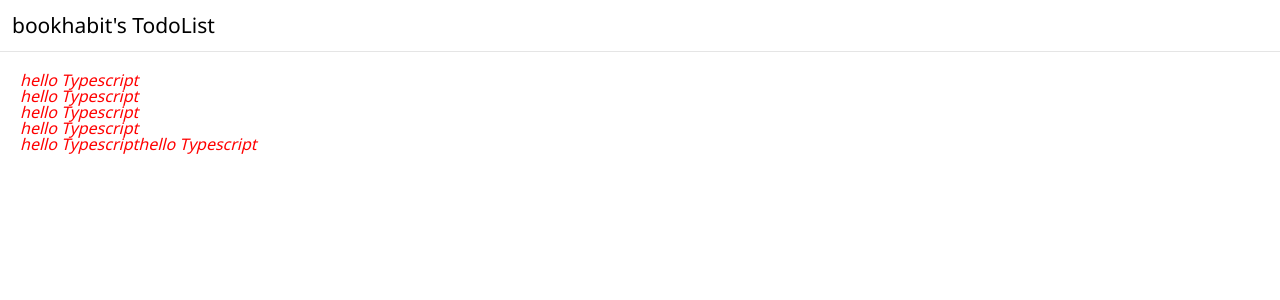
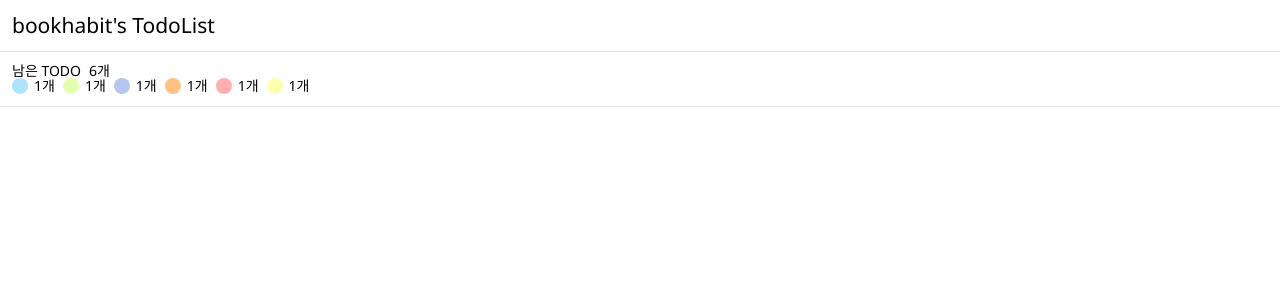
Before and after one commit to bookhabit/Next-Todo-List, a Next.js app: page / in a window 1280 px wide. Shown: the top 300 px of the page. Built offline with nearby package versions, Linux system fonts and the light colour scheme.

Commit message:
투두리스트 헤더 색상지정과  스타일링

```diff
--- /dev/null
+++ b/components/TodoList.tsx
@@ -0,0 +1,148 @@
+import React,{useMemo,useCallback} from 'react';
+import styled from 'styled-components';
+import palette from '../styles/palette';
+import { TodoType } from '../types/todo';
+
+const Container = styled.div`
+    width:100%;
+
+    .todo-list-header{
+        padding:12px;
+        border-bottom:1px solid ${palette.gray}
+
+    }
+    .todo-list-last-todo{
+        font-size:14px;
+        span{
+            margin-left:8px;
+        }
+    }
+    // 투두 색상개수 가지고 스타일링
+    .todo-list-header-colors{
+        display:flex;
+        .todo-list-header-color-num{
+            display:flex;
+            margin-right:8px;
+            p{
+                font-size:14px;
+                line-height:16px;
+                margin:0;
+                margin-left:6px;
+            }
+            .todo-list-header-round-color{
+                width:16px;
+                height:16px;
+                border-radius:50%;
+            }
+        }
+    }
+    .bg-blue {
+        background-color: ${palette.blue};
+    }
+    .bg-green {
+        background-color: ${palette.green};
+    }
+    .bg-navy {
+        background-color: ${palette.navy};
+    }
+    .bg-orange {
+        background-color: ${palette.orange};
+    }
+    .bg-red {
+        background-color: ${palette.red};
+    }
+    .bg-yellow {
+        background-color: ${palette.yellow};
+    }
+
+
+
+`
+
+//* TodoList의 props의 타입 지정
+interface Iprops{
+    todos:TodoType[];
+}
+
+//* 객체의 문자열 인덱스 사용을 위한 타입
+type ObjectIndexType = {
+    [key:string]:number|undefined;
+}
+
+const TodoList:React.FC<Iprops> = ({todos}) => {
+    // 색깔 객체 구하기1
+    const getTodoColorNums = useCallback(()=>{
+        let red = 0;
+        let orange = 0;
+        let yellow = 0;
+        let green = 0;
+        let blue = 0;
+        let navy = 0;
+        todos.forEach((todo)=>{
+            switch(todo.color){
+                case "red":
+                    red+=1;
+                    break;
+                case "orange":
+                    orange+=1;
+                    break;
+                case "yellow":
+                    yellow+=1;
+                    break;
+                case "green":
+                    green+=1;
+                    break;
+                case "blue":
+                    blue+=1;
+                    break;
+                case "green":
+                    green+=1;
+                    break;
+                case "navy":
+                    navy+=1;
+                    break;
+            }
+        })
+        return {
+            red,orange,yellow,green,blue,navy
+        }
+    },[todos])
+    // const todoColorNums = useMemo(getTodoColorNums,[todos])
+
+  //* 색깔 객체 구하기 2
+  const todoColorNums = useMemo(() => {
+    const colors: ObjectIndexType = {};
+    todos.forEach((todo) => {
+      const value = colors[todo.color];
+      console.log(value)
+      if (!value) {
+        //* 존재하지않던 key라면
+        colors[`${todo.color}`] = 1;
+      } else {
+        //* 존재하는 키라면
+        colors[`${todo.color}`] = value + 1;
+      }
+    });
+    return colors;
+  }, [todos]);
+  console.log(todoColorNums)
+    return (
+        <Container>
+            <div className='todo-list-header'>
+                <p className='todo-list-last-todo'>
+                    남은 TODO<span>{todos.length}개</span>
+                </p>
+                <div className='todo-list-header-colors'>
+                    {Object.keys(todoColorNums).map((color,index)=>(
+                        <div className='todo-list-header-color-num' key={index}>
+                            <div className={`todo-list-header-round-color bg-${color}`}/>
+                            <p>{todoColorNums[color]}개</p>
+                        </div>
+                    ))}
+                </div>
+            </div>
+        </Container>
+    );
+};
+
+export default TodoList;
--- a/pages/index.tsx
+++ b/pages/index.tsx
@@ -1,24 +1,24 @@
 import {NextPage} from "next"
 import styled from "styled-components";
+import TodoList from "../components/TodoList";
+import { TodoType } from "../types/todo";
 
-const Container = styled.div`
-    font-style:italic;
-    color:red;
-    padding:20px;
-`
+const todos:TodoType[]=[
+    {id:1,text:"마트 가서 장보기",color:"blue",checked:false},
+    {id:2,text:"수학 숙제하기",color:"green",checked:false},
+    {id:3,text:"코딩하기",color:"navy",checked:true},
+    {id:4,text:"넥스트 공부하기",color:"orange",checked:true},
+    {id:5,text:"요리 연습하기",color:"red",checked:false},
+    {id:6,text:"분리수거 하기",color:"yellow",checked:false},
+
+]
+
 
 const index:NextPage = ()=>{
     return (
-        <Container>
-            <h1>hello Typescript</h1>
-            <h2>hello Typescript</h2>
-            <p>hello Typescript</p>
-            <ul>
-                <li>hello Typescript</li>
-            </ul>
-            <a>hello Typescript</a>
-            <span>hello Typescript</span>
-        </Container>
+
+            <TodoList todos={todos}/>
+
     )
 }
 
--- a/styles/palette.ts
+++ b/styles/palette.ts
@@ -1,7 +1,7 @@
 export default{
     red:"#FFAFB0",
-    orange:"FFC282",
-    yellow:"FCFFB0",
+    orange: "#FFC282",
+    yellow: "#FCFFB0",
     green:"#E2FFAF",
     blue:"#AEE4FF",
     navy:"#B5C7ED",
--- /dev/null
+++ b/types/todo.d.ts
@@ -0,0 +1,6 @@
+export type TodoType = {
+    id:number;
+    text:string;
+    color:"red"|"orange"|"yellow"|"green"|"blue"|"navy";
+    checked:boolean;
+}
```
